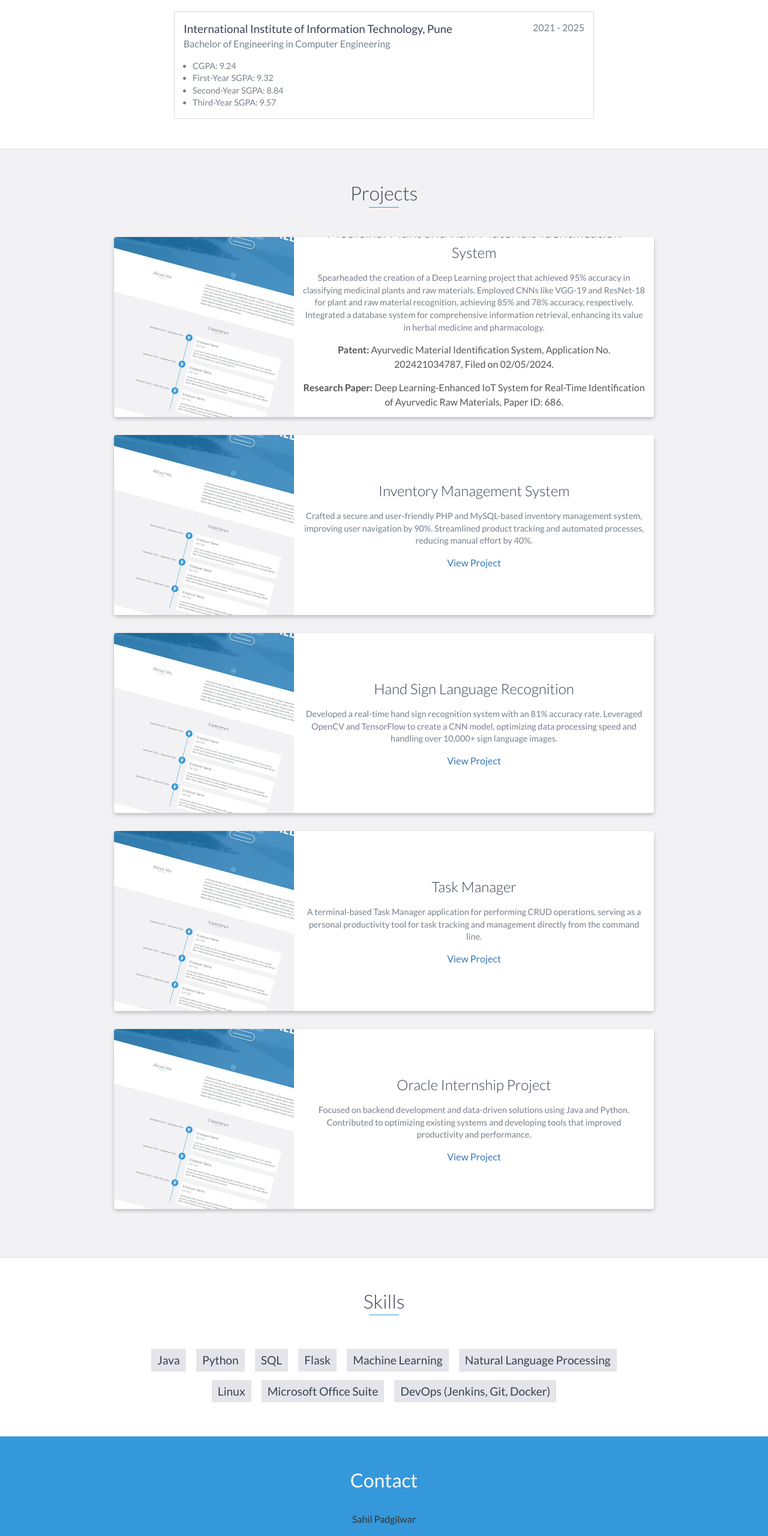
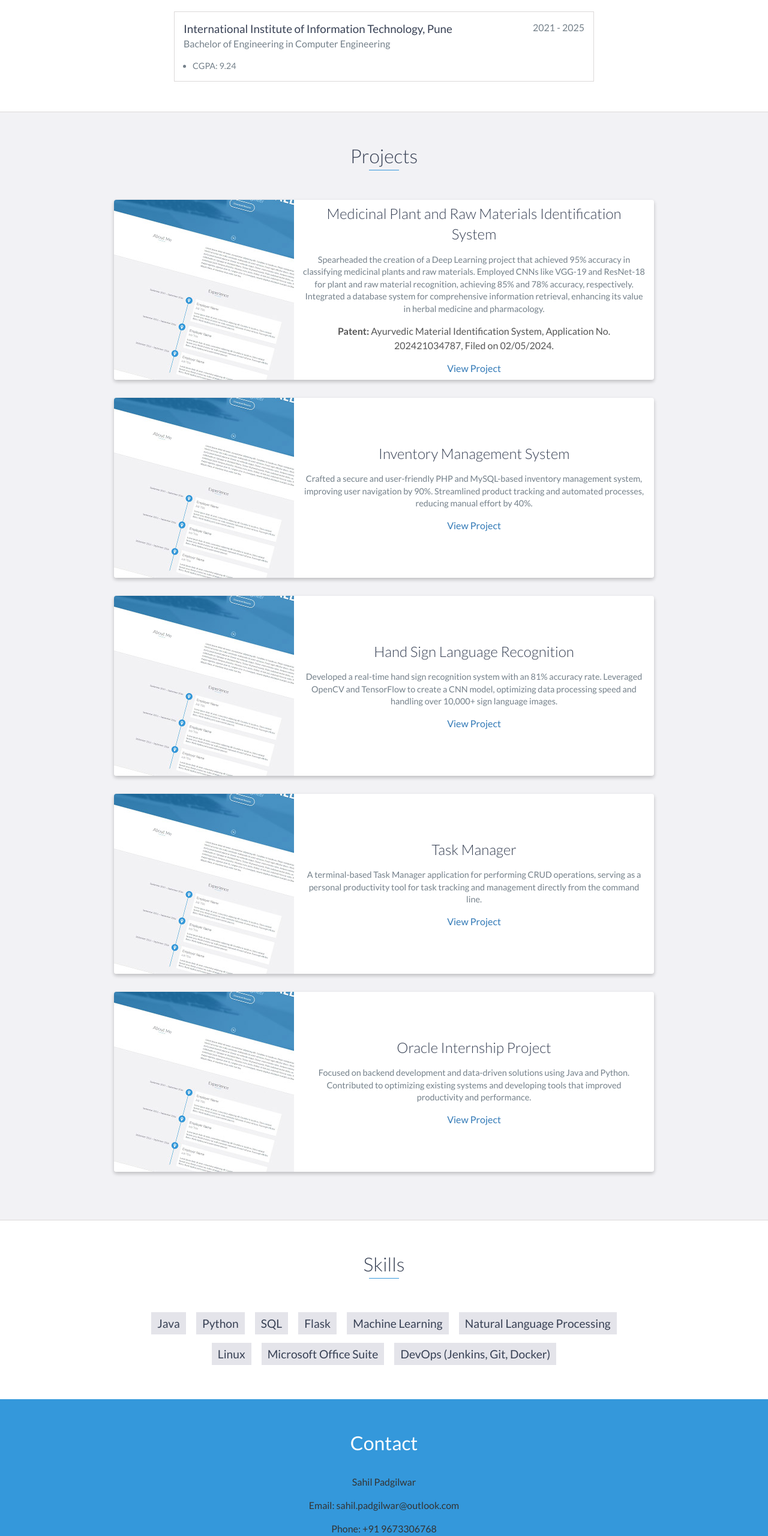
Before and after one commit to SahilSRP123/Portfolio, a website: page index.html in a window 1280 px wide. Shown: the part 1820-4380 px from the top of the page at 60% size. Drawn offline with nearby package versions, Linux system fonts and the light colour scheme.

Commit message:
Update index.html

```diff
--- a/index.html
+++ b/index.html
@@ -110,9 +110,6 @@
             <h4>Bachelor of Engineering in Computer Engineering</h4>
             <ul>
                 <li>CGPA: 9.24</li>
-                <li>First-Year SGPA: 9.32</li>
-                <li>Second-Year SGPA: 8.84</li>
-                <li>Third-Year SGPA: 9.57</li>
             </ul>
         </div>
     </div>
@@ -133,9 +130,6 @@
                         </p>
                         <p style="font-size: 16px; line-height: 1.5; color: #555;">
                             <strong>Patent:</strong> Ayurvedic Material Identification System, Application No. 202421034787, Filed on 02/05/2024.
-                        </p>
-                        <p style="font-size: 16px; line-height: 1.5; color: #555;">
-                            <strong>Research Paper:</strong> Deep Learning-Enhanced IoT System for Real-Time Identification of Ayurvedic Raw Materials, Paper ID: 686.
                         </p>
                         <a href="#">View Project</a>
                     </div>
@@ -217,13 +211,8 @@
         <h2 class="heading">Contact</h2>
         <div id="contact-info">
             <p>Sahil Padgilwar</p>
-<<<<<<< HEAD
             <p>Email: sahil.padgilwar@outlook.com</p>
             <p>Phone: +91 9673306768</p>
-=======
-            <p>Email: sahil.padgilwar@example.com</p>
-            <p>Phone: +91 12345 67890</p>
->>>>>>> db5a2f4c77e159e82baa59032d2966c8bde39008
         </div>
     </div>
     <!-- End #contact -->
```
